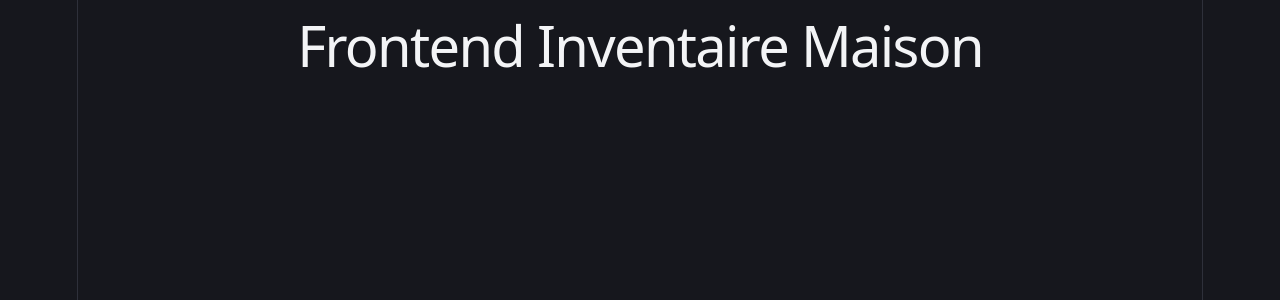
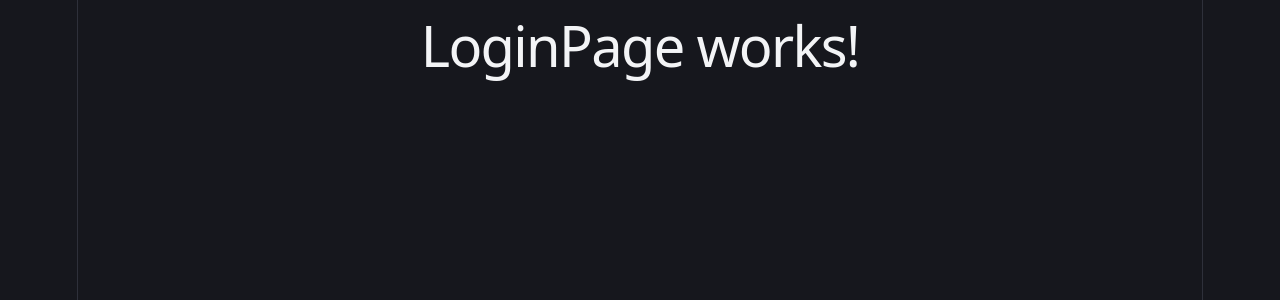
Before and after one commit to TNKDieguex/inventaireMaisonFrontend, a React (Vite) app: page /login in a window 1280 px wide. Shown: the top 300 px of the page. Built offline with nearby package versions, Linux system fonts and the light colour scheme.

Commit message:
- Intégration du composant AppRoutes dans App.tsx - Remplacement du titre statique par le composant de routage principal

```diff
--- a/src/App.tsx
+++ b/src/App.tsx
@@ -1,13 +1,14 @@
 import './App.css'
+import AppRoutes from "./routes/AppRoutes.tsx";
 
 function App() {
 
 
   return (
     <>
-      <h1>Frontend Inventaire Maison</h1>
+        <AppRoutes/>
     </>
   )
 }
 
-export default App
+export default App;
```
